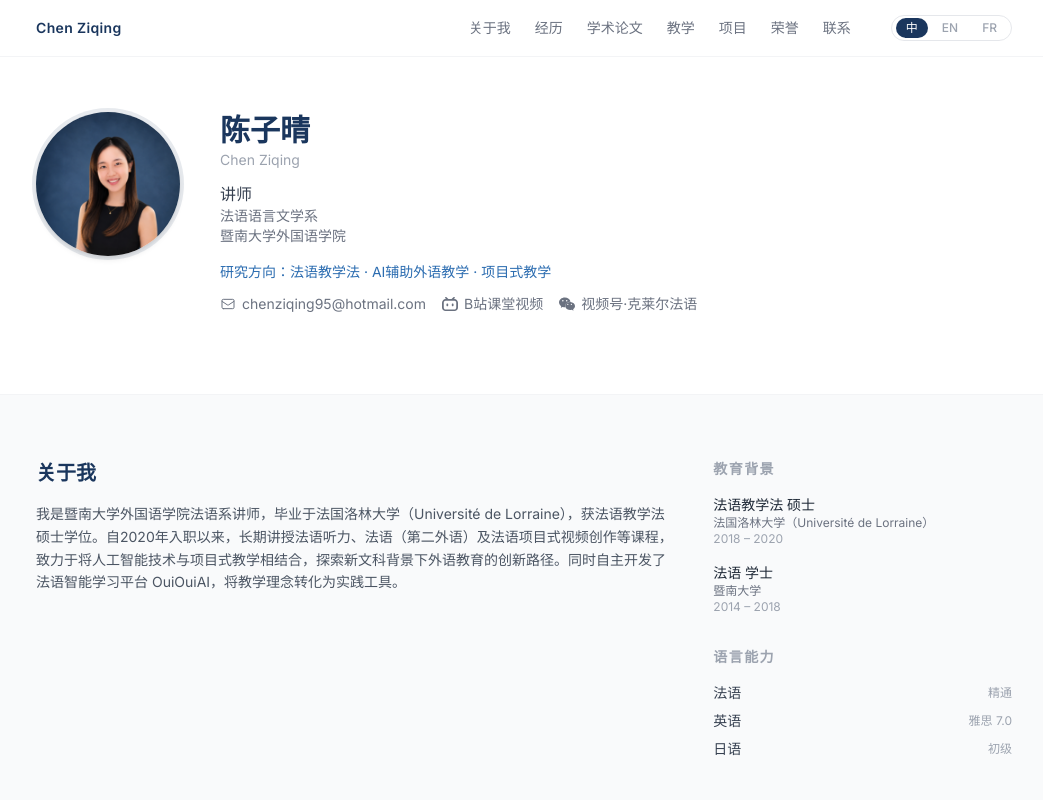
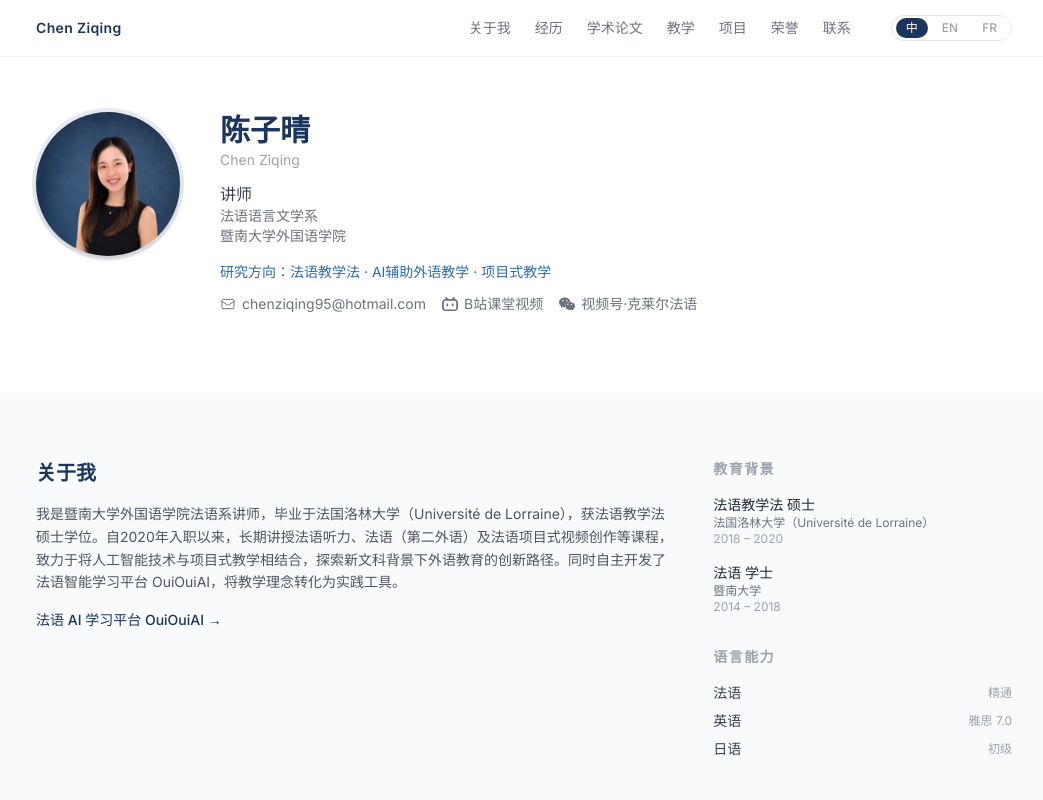
Before and after one commit to Clairechan95/chen-ziqing-site-, a React (Vite) app: page / in a window 1280 px wide. Shown: the top 800 px of the page, without its empty margins (116-1159 px from the left). Built offline with nearby package versions, Linux system fonts and the light colour scheme.

Commit message:
update site

```diff
--- a/src/components/About.tsx
+++ b/src/components/About.tsx
@@ -8,6 +8,14 @@ export default function About() {
         <div className="md:col-span-2">
           <h2 className="text-xl font-bold text-primary mb-4">{t.about.title}</h2>
           <p className="text-gray-600 leading-relaxed text-sm">{t.about.bio}</p>
+          <a
+            href="https://ouiouiai.pages.dev/"
+            target="_blank"
+            rel="noopener noreferrer"
+            className="inline-block mt-4 text-sm text-primary hover:underline font-medium"
+          >
+            {t.about.projectLabel}
+          </a>
         </div>
         <div className="space-y-8">
           <div>
--- a/src/locales/en.json
+++ b/src/locales/en.json
@@ -54,7 +54,8 @@
   },
   "about": {
     "title": "About",
-    "bio": "I am a Lecturer in French at the School of Foreign Languages, Jinan University. I hold a Master's degree in French Language Teaching (FLE) from the Université de Lorraine, France. Since joining Jinan University in 2020, I have been teaching French listening, French as a second foreign language, and project-based French video production courses, with a focus on integrating AI technology and project-based approaches into foreign language education. I also independently developed OuiOuiAI, an intelligent French learning platform, to translate pedagogical ideas into practical tools."
+    "bio": "I am a Lecturer in French at the School of Foreign Languages, Jinan University. I hold a Master's degree in French Language Teaching (FLE) from the Université de Lorraine, France. Since joining Jinan University in 2020, I have been teaching French listening, French as a second foreign language, and project-based French video production courses, with a focus on integrating AI technology and project-based approaches into foreign language education. I also independently developed OuiOuiAI, an intelligent French learning platform, to translate pedagogical ideas into practical tools.",
+    "projectLabel": "French AI Learning Platform OuiOuiAI →"
   },
   "education": {
     "title": "Education",
--- a/src/locales/fr.json
+++ b/src/locales/fr.json
@@ -54,7 +54,8 @@
   },
   "about": {
     "title": "À propos",
-    "bio": "Maître de conférences en français à l'École des langues étrangères de l'Université Jinan, je suis titulaire d'un master en didactique du FLE de l'Université de Lorraine (France). Depuis mon recrutement en 2020, j'enseigne la compréhension orale en français, le français deuxième langue étrangère et la création vidéo en français par projets, en m'intéressant particulièrement à l'intégration des technologies d'intelligence artificielle et de la pédagogie de projet dans l'enseignement des langues étrangères. J'ai également développé OuiOuiAI, une plateforme d'apprentissage du français assisté par IA, afin de concrétiser mes réflexions pédagogiques en outils pratiques."
+    "bio": "Maître de conférences en français à l'École des langues étrangères de l'Université Jinan, je suis titulaire d'un master en didactique du FLE de l'Université de Lorraine (France). Depuis mon recrutement en 2020, j'enseigne la compréhension orale en français, le français deuxième langue étrangère et la création vidéo en français par projets, en m'intéressant particulièrement à l'intégration des technologies d'intelligence artificielle et de la pédagogie de projet dans l'enseignement des langues étrangères. J'ai également développé OuiOuiAI, une plateforme d'apprentissage du français assisté par IA, afin de concrétiser mes réflexions pédagogiques en outils pratiques.",
+    "projectLabel": "Plateforme d'apprentissage IA OuiOuiAI →"
   },
   "education": {
     "title": "Formation",
--- a/src/locales/zh.json
+++ b/src/locales/zh.json
@@ -54,7 +54,8 @@
   },
   "about": {
     "title": "关于我",
-    "bio": "我是暨南大学外国语学院法语系讲师，毕业于法国洛林大学（Université de Lorraine），获法语教学法硕士学位。自2020年入职以来，长期讲授法语听力、法语（第二外语）及法语项目式视频创作等课程，致力于将人工智能技术与项目式教学相结合，探索新文科背景下外语教育的创新路径。同时自主开发了法语智能学习平台 OuiOuiAI，将教学理念转化为实践工具。"
+    "bio": "我是暨南大学外国语学院法语系讲师，毕业于法国洛林大学（Université de Lorraine），获法语教学法硕士学位。自2020年入职以来，长期讲授法语听力、法语（第二外语）及法语项目式视频创作等课程，致力于将人工智能技术与项目式教学相结合，探索新文科背景下外语教育的创新路径。同时自主开发了法语智能学习平台 OuiOuiAI，将教学理念转化为实践工具。",
+    "projectLabel": "法语 AI 学习平台 OuiOuiAI →"
   },
   "education": {
     "title": "教育背景",
```
